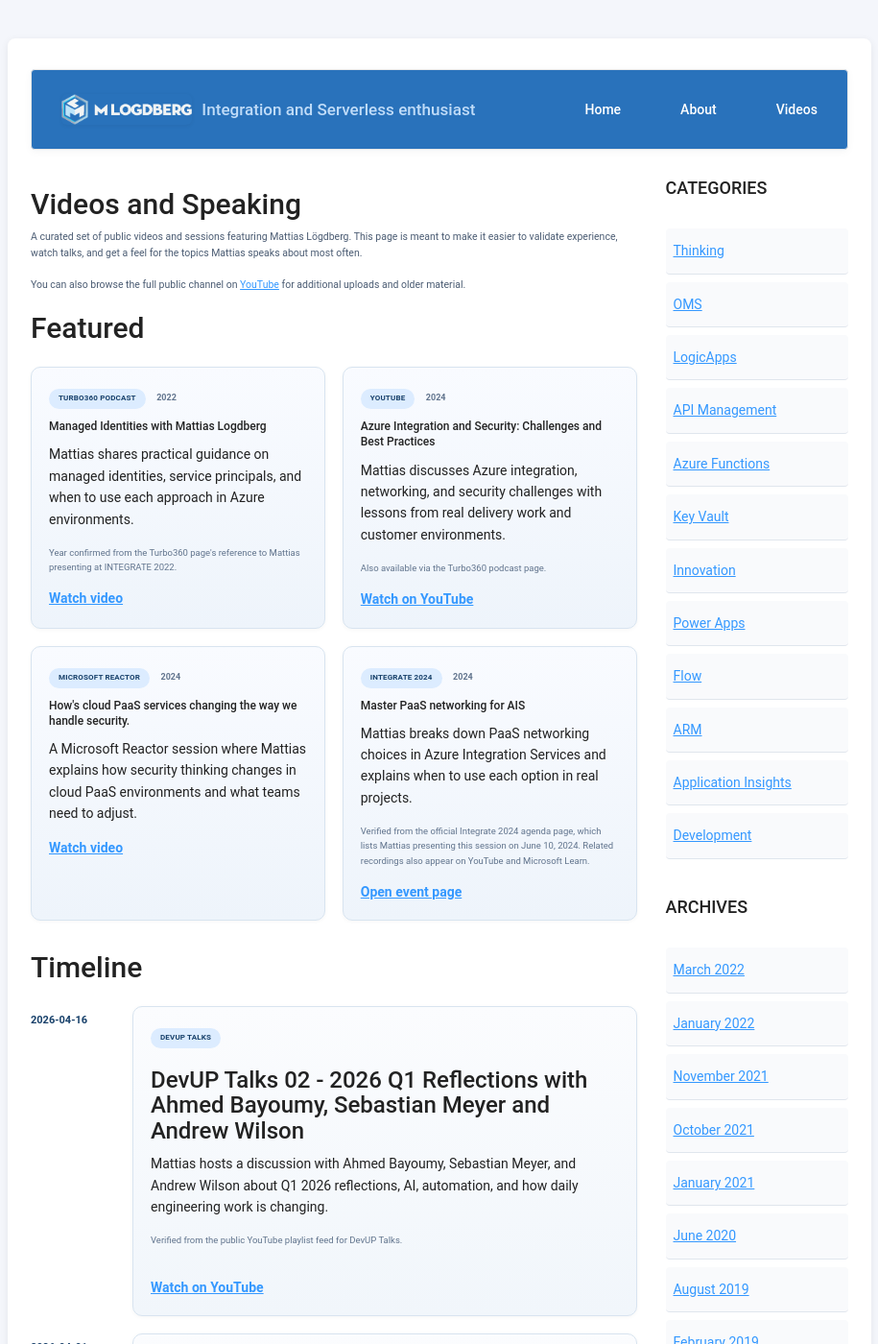
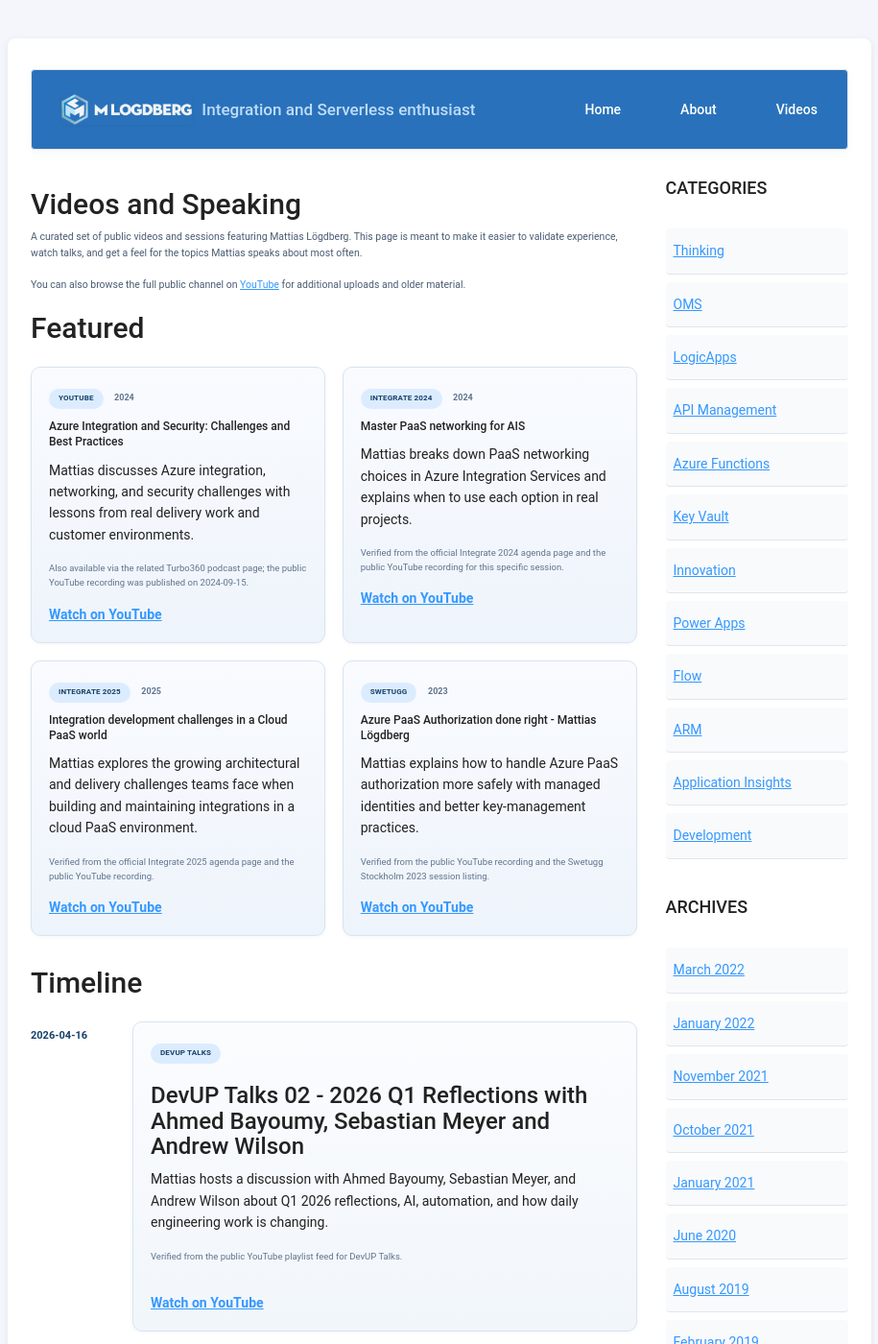
Before and after one commit to MLogdberg/mlogdberg.github.io, a Jekyll site: the page built from _pages/videos.md, in a window 1280 px wide and 1400 px high. Shown: the whole window at 96% size, without its empty margins (182-1097 px from the left). Built offline with Jekyll 4.4.1, drawn with Linux system fonts in a browser that asks for light colours; nearby versions of some CDN libraries; some web fonts are replaced; some of the changed text lies outside the part shown.

Commit message:
updated vidoes

```diff
--- a/_data/videos.yml
+++ b/_data/videos.yml
@@ -1,32 +1,32 @@
-- title: Managed Identities with Mattias Logdberg
-  source: Turbo360 Podcast
-  year: 2022
-  timeline_date: 2022-12-31
-  verification_status: partial
-  help_needed: Confirm the exact public publish date and, if possible, a direct YouTube watch URL.
+- title: Service Principle or Managed Identities in Azure
+  source: YouTube
+  year: 2023
+  date: 2023-03-01
+  timeline_date: 2023-03-01
+  verification_status: verified
   why: Practical identity guidance centered on Mattias's Azure expertise.
   description: Mattias shares practical guidance on managed identities, service principals, and when to use each approach in Azure environments.
-  watch_url: https://turbo360.com/podcast/managed-identities-with-mattias-logdberg
-  link_label: Watch video
-  note: Year confirmed from the Turbo360 page's reference to Mattias presenting at INTEGRATE 2022.
-  featured: true
+  watch_url: https://www.youtube.com/watch?v=oJ1_0VV7mTg
+  link_label: Watch on YouTube
+  note: Also available via the related Turbo360 podcast page.
+  featured: false
 
 - title: "Azure Integration and Security: Challenges and Best Practices"
   source: YouTube
   year: 2024
-  timeline_date: 2024-12-31
-  verification_status: partial
-  help_needed: Confirm the exact public publish date for z_ND2AkAOAA.
+  date: 2024-09-15
+  timeline_date: 2024-09-15
+  verification_status: verified
   why: Strong expert-profile content focused on networking and security tradeoffs in Azure integration.
   description: Mattias discusses Azure integration, networking, and security challenges with lessons from real delivery work and customer environments.
   watch_url: https://www.youtube.com/watch?v=z_ND2AkAOAA
   link_label: Watch on YouTube
-  note: Also available via the Turbo360 podcast page.
+  note: Also available via the related Turbo360 podcast page; the public YouTube recording was published on 2024-09-15.
   featured: true
 
 - title: How's cloud PaaS services changing the way we handle security.
   source: Microsoft Reactor
-  year: 2024
+  year: 2023
   date: 2023-05-12
   timeline_date: 2023-05-12
   verification_status: verified
@@ -34,23 +34,22 @@
   description: A Microsoft Reactor session where Mattias explains how security thinking changes in cloud PaaS environments and what teams need to adjust.
   watch_url: https://developer.microsoft.com/en-us/reactor/events/19230/
   link_label: Watch video
-  featured: true
+  featured: false
 
 - title: Master PaaS networking for AIS
   source: Integrate 2024
   year: 2024
   date: 2024-06-10
   timeline_date: 2024-06-10
-  verification_status: partial
-  help_needed: Confirm whether GFLwqXtEibE is the preferred canonical recording link for this session and replace the agenda page if a stable direct video page is available.
+  verification_status: verified
   why: Strong conference content for Mattias's speaker portfolio.
   description: Mattias breaks down PaaS networking choices in Azure Integration Services and explains when to use each option in real projects.
-  watch_url: https://turbo360.com/event/integrate-2024
-  link_label: Open event page
-  note: Verified from the official Integrate 2024 agenda page, which lists Mattias presenting this session on June 10, 2024. Related recordings also appear on YouTube and Microsoft Learn.
+  watch_url: https://www.youtube.com/watch?v=GFLwqXtEibE
+  link_label: Watch on YouTube
+  note: Verified from the official Integrate 2024 agenda page and the public YouTube recording for this specific session.
   featured: true
 
-- title: "Inside DevOps: Enhancing Integration Environments and Security"
+- title: "Inside DevUps Enhancing Integration Environments and Security"
   source: Turbo360 Podcast
   year: 2025
   timeline_date: 2025-12-31
@@ -71,10 +70,10 @@
   verification_status: verified
   why: Strong current conference proof showing Mattias presenting practical lessons about integration architecture and delivery complexity in Azure.
   description: Mattias explores the growing architectural and delivery challenges teams face when building and maintaining integrations in a cloud PaaS environment.
-  watch_url: https://turbo360.com/events/integrate-2025/
-  link_label: Open event page
-  note: Verified from the official Integrate 2025 agenda page, which lists Mattias presenting this session on June 9, 2025.
-  featured: false
+  watch_url: https://www.youtube.com/watch?v=bHFjK1cMXi0
+  link_label: Watch on YouTube
+  note: Verified from the official Integrate 2025 agenda page and the public YouTube recording.
+  featured: true
 
 - title: AIS common security pitfalls - Mattias Logdberg
   source: Integrate 2023
@@ -157,27 +156,27 @@
 - title: Messaging, messaging and messages!
   source: Integrate 2021 Remote
   year: 2021
-  timeline_date: 2021-12-31
+  timeline_date: 2021-06-03
   verification_status: partial
-  help_needed: Find the direct recording URL or exact session date instead of relying on the recap page.
+  help_needed: Confirm the exact 2021 session date; the public YouTube upload date is 2023-02-02.
   why: Strong conference appearance that shows Mattias presenting on Azure messaging patterns to a specialist integration audience.
   description: Mattias presents messaging tradeoffs and reliability patterns across Azure messaging services during Integrate 2021 Remote.
-  watch_url: https://www.biztalk360.com/blog/integrate-2021-remote-day-3-recap/
-  link_label: Read recap
-  note: The recap confirms the session and content; the public event page also lists the session.
+  watch_url: https://www.youtube.com/watch?v=9cNk_OyP8y4
+  link_label: Watch on YouTube
+  note: The public YouTube upload uses the title "Pros and cons of Azure messaging services!" and was published on 2023-02-02.
   featured: false
 
 - title: Improve your API's with RBAC security
   source: Integrate 2020 Remote
   year: 2020
-  timeline_date: 2020-12-31
+  timeline_date: 2020-06-03
   verification_status: partial
-  help_needed: Find the direct recording URL or exact session date instead of relying on the event page.
+  help_needed: Confirm the exact 2020 session date; the public YouTube upload date is 2023-01-31.
   why: Clear security-focused conference session that aligns directly with Mattias's API Management and authorization expertise.
   description: Mattias covers how to handle granular API authorization with Auth0, OAuth validation, and RBAC-oriented API design.
-  watch_url: https://www.biztalk360.com/integrate-2020-remote/
-  link_label: Open event page
-  note: Verified on the event agenda and supported by a dedicated session spoiler article.
+  watch_url: https://www.youtube.com/watch?v=yx7HNhxSkNc
+  link_label: Watch on YouTube
+  note: The public YouTube upload uses the title "Improve your API's with RBAC security" and was published on 2023-01-31.
   featured: false
 
 - title: Troubleshooting in Azure API Management
@@ -194,6 +193,32 @@
   note: Verified from the embedded video link on the January 8, 2021 blog post; exact date shown is the blog post publication date.
   featured: false
 
+- title: Logic Apps Working with collections
+  source: YouTube
+  year: 2021
+  date: 2021-02-19
+  timeline_date: 2021-02-19
+  verification_status: verified
+  why: Good hands-on proof that Mattias teaches practical Logic Apps problem-solving rather than only conference-level concepts.
+  description: Mattias walks through how to work with collections in Logic Apps using a practical Advent of Code example.
+  watch_url: https://www.youtube.com/watch?v=QEzRpUQNb1I
+  link_label: Watch on YouTube
+  note: Verified from Mattias's YouTube uploads feed.
+  featured: false
+
+- title: API Management Key Vault Integration
+  source: YouTube
+  year: 2021
+  date: 2021-01-26
+  timeline_date: 2021-01-26
+  verification_status: verified
+  why: Strong supporting content that shows practical security integration work across API Management, identities, and secrets.
+  description: Mattias shows how to integrate API Management with Key Vault and related Azure security building blocks.
+  watch_url: https://www.youtube.com/watch?v=tdMyd_ODl4Y
+  link_label: Watch on YouTube
+  note: Verified from Mattias's YouTube uploads feed.
+  featured: false
+
 - title: API Management and Auth0 Consumer Friendly APIs
   source: YouTube
   year: 2020
@@ -206,6 +231,32 @@
   watch_url: https://www.youtube.com/watch?v=RiYBKqk9N3A
   link_label: Watch on YouTube
   note: Verified from the embedded video link on the June 17, 2020 blog post; exact date shown is the blog post publication date.
+  featured: false
+
+- title: Azure Logic App, protect our Logic Apps
+  source: YouTube
+  year: 2020
+  date: 2020-09-11
+  timeline_date: 2020-09-11
+  verification_status: verified
+  why: Useful security-focused Logic Apps content that broadens the archive beyond API Management into workflow protection.
+  description: Mattias explains options for protecting Logic Apps, with a focus on public endpoints and stronger access-control patterns.
+  watch_url: https://www.youtube.com/watch?v=OJGKRliCFQw
+  link_label: Watch on YouTube
+  note: Verified from Mattias's YouTube uploads feed.
+  featured: false
+
+- title: Azure API Management to AAD protected Function (MSI Auth)
+  source: YouTube
+  year: 2020
+  date: 2020-08-28
+  timeline_date: 2020-08-28
+  verification_status: verified
+  why: Strong technical proof of Mattias working with managed identity, API Management, and Azure AD-based service-to-service security.
+  description: Mattias shows how to connect API Management to an Azure AD-protected Function using managed identity-based authentication.
+  watch_url: https://www.youtube.com/watch?v=ndvrKfK_gZA
+  link_label: Watch on YouTube
+  note: Verified from Mattias's YouTube uploads feed.
   featured: false
 
 - title: RBAC with API Management
@@ -288,17 +339,82 @@
   note: Verified from the Integrate 2022 Day 3 recap page.
   featured: false
 
+- title: Azure PaaS Authorization done right - Mattias Lögdberg
+  source: Swetugg
+  year: 2023
+  date: 2023-04-11
+  timeline_date: 2023-04-11
+  verification_status: verified
+  why: Strong conference proof showing Mattias presenting practical Azure authorization guidance to a broader developer audience.
+  description: Mattias explains how to handle Azure PaaS authorization more safely with managed identities and better key-management practices.
+  watch_url: https://www.youtube.com/watch?v=CYAOF1Ua-z4
+  link_label: Watch on YouTube
+  note: Verified from the public YouTube recording and the Swetugg Stockholm 2023 session listing.
+  featured: true
+
+- title: Integration Down Under - September 2023 Meeting
+  source: Integration Down Under
+  year: 2023
+  date: 2023-09-14
+  timeline_date: 2023-09-14
+  verification_status: verified
+  why: Useful community proof that broadens the speaking archive beyond Mattias's usual conference circuit.
+  description: A public Integration Down Under meeting recording featuring Mattias in the September 2023 community session.
+  watch_url: https://www.youtube.com/watch?v=4ohj4N1axZI
+  link_label: Watch on YouTube
+  note: Verified from the public YouTube recording title and publish date.
+  featured: false
+
+- title: NIS event catchup with Mattias
+  source: Azure with Mike Stephenson
+  year: 2025
+  date: 2025-11-12
+  timeline_date: 2025-11-12
+  verification_status: verified
+  why: Current community interview content that reinforces Mattias's visible role in the Nordic integration scene.
+  description: Mike Stephenson catches up with Mattias around NIS and the current integration community landscape.
+  watch_url: https://www.youtube.com/watch?v=OGIJbi8Dk0k
+  link_label: Watch on YouTube
+  note: Verified from the public YouTube recording.
+  featured: false
+
+- title: Releasing services with love - Mattias Lögdberg
+  source: NNUG Oslo
+  year: 2021
+  date: 2021-04-18
+  timeline_date: 2021-04-18
+  verification_status: verified
+  why: Helpful historical proof of Mattias speaking about release engineering and long-term delivery quality.
+  description: Mattias talks about building more sustainable service release practices with a focus on automation, planning, and delivery discipline.
+  watch_url: https://www.youtube.com/watch?v=KQhEOJKzhO8
+  link_label: Watch on YouTube
+  note: Verified from the public YouTube recording.
+  featured: false
+
+- title: Talking to integration pros 13!
+  source: Talking to Integration Pros
+  year: 2017
+  date: 2017-04-19
+  timeline_date: 2017-04-19
+  verification_status: verified
+  why: Early public interview evidence that helps show the depth and longevity of Mattias's profile in the integration community.
+  description: An interview-style episode where Mattias shares perspective and experience from the integration field.
+  watch_url: https://www.youtube.com/watch?v=ln191vtEYmk
+  link_label: Watch on YouTube
+  note: Verified from the public YouTube recording on Steef-Jan Wiggers's channel.
+  featured: false
+
 - title: Integration Love Story med Mattias Lögdberg
   source: Contica
   year: 2024
-  timeline_date: 2024-12-31
-  verification_status: partial
-  help_needed: Find the direct YouTube watch URL and confirm the exact publish/interview date.
+  date: 2024-10-13
+  timeline_date: 2024-10-13
+  verification_status: verified
   why: A more personal profile piece that broadens the public picture beyond strictly technical conference talks.
   description: A public interview-style video with Mattias reflecting on integration, experience, and perspective from the field.
-  watch_url: https://contica.se/integration-love-story-with-mattias-logdberg/
-  link_label: Open video page
-  note: The Contica page confirms a YouTube video is available, but the direct watch URL was not extracted reliably here.
+  watch_url: https://www.youtube.com/watch?v=sX2VGrTBmqM
+  link_label: Watch on YouTube
+  note: Verified from the direct YouTube link exposed on the Contica interview page; the public YouTube recording was published on 2024-10-13.
   featured: false
 
 - title: Refining BizTalk implementations
@@ -309,7 +425,7 @@
   verification_status: verified
   why: Good historical conference evidence showing Mattias's experience reaches back well before the latest Azure-focused talks.
   description: An Integrate conference session where Mattias presents lessons on improving and refining BizTalk implementations.
-  watch_url: https://www.biztalk360.com/integrate-2018/
-  link_label: Open event page
-  note: Verified from the Integrate 2018 conference agenda.
+  watch_url: https://www.youtube.com/watch?v=6OF7hdWt5vk
+  link_label: Watch on YouTube
+  note: Verified from the Integrate 2018 conference agenda and the public YouTube recording.
   featured: false
--- a/_pages/about.md
+++ b/_pages/about.md
@@ -31,7 +31,7 @@
     <span class="video-source">{{ video.source }}</span>
     <h3>{{ video.title }}</h3>
     <p>{{ video.description }}</p>
-    <a class="video-link" href="{{ video.watch_url }}">Watch video</a>
+    <a class="video-link" href="{{ video.watch_url }}">{{ video.link_label | default: "Open source page" }}</a>
   </article>
 {% endif %}
 {% endfor %}
```
